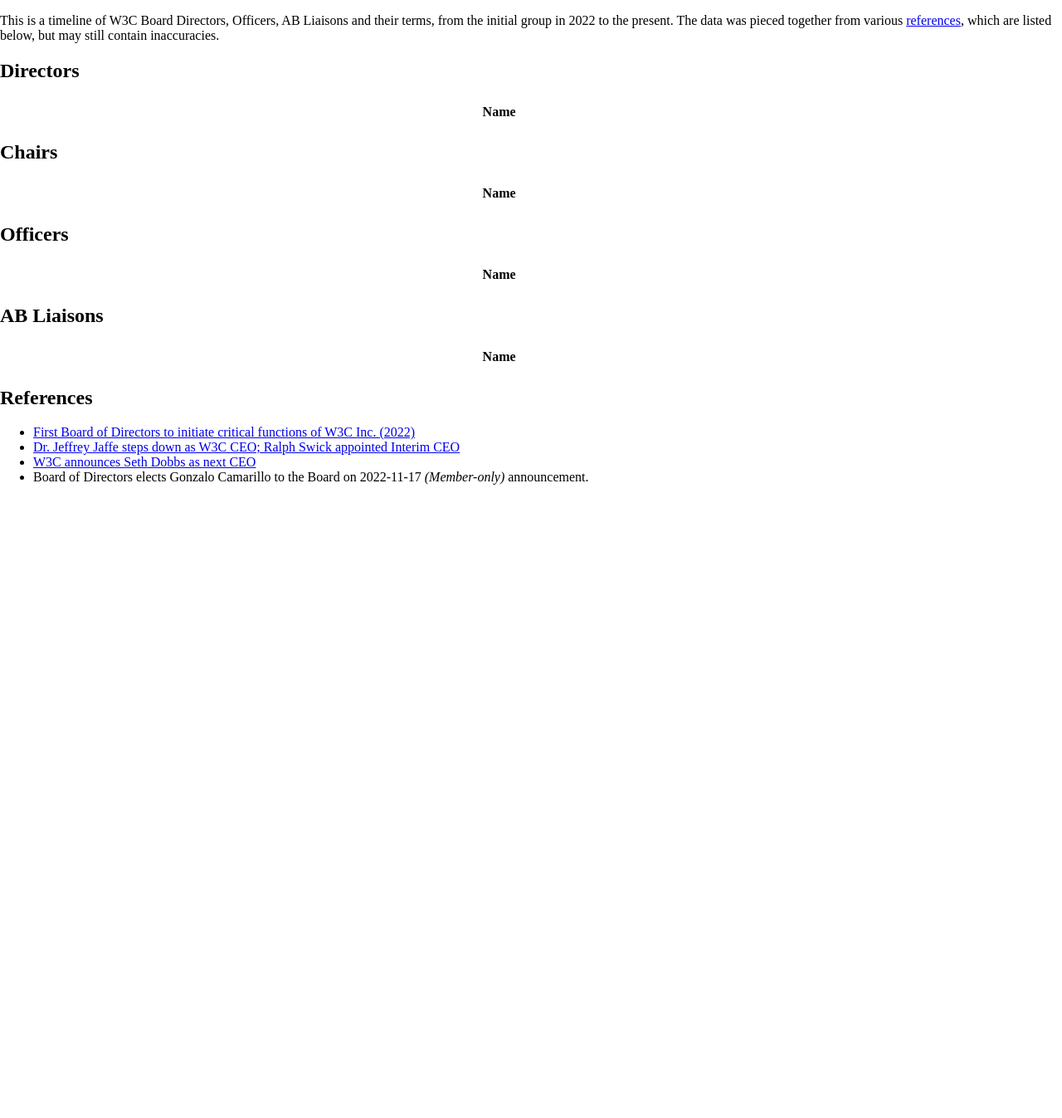
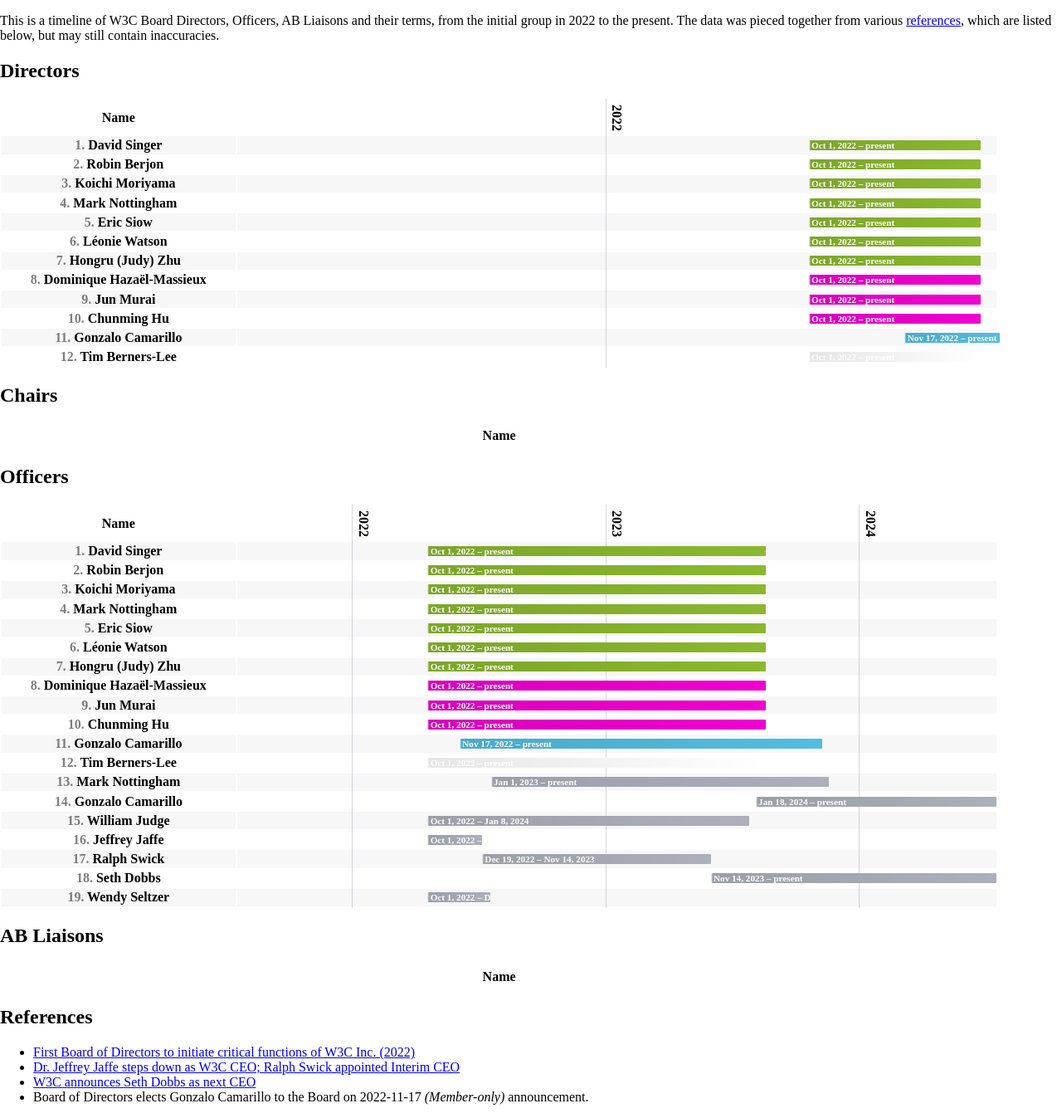
Before and after one commit to ianbjacobs/history-test-202402, a Jekyll site: the page built from history/index.md, in a window 1280 px wide. Shown: the whole page at 83% size. Built offline with Jekyll 4.4.1, drawn with Linux system fonts in a browser that asks for light colours; before the commit the page ends 900 px from its top, so only the background shows below that.

Commit message:
keep trying

```diff
--- a/assets/css/members.css
+++ b/assets/css/members.css
@@ -1,4 +1,4 @@
-.membersList {
+.ml {
 	position: relative;
 	--year-fr: calc(100% / var(--years));
 	--month-fr: calc(var(--year-fr) / 12);
@@ -11,36 +11,36 @@
 }
 
 @media (max-width: 1600px) {
-	.membersList thead th + th {
+	.ml thead th + th {
 		writing-mode: vertical-lr;
 	}
 }
 
-.terms, .officers {
+.terms {
 	position: relative;
 }
 
-.membersList table {
+.ml table {
 	position: relative;
 	table-layout: fixed;
 	border-spacing: 0;
 }
 
-.membersList tbody tr:nth-child(odd) {
+.ml tbody tr:nth-child(odd) {
 	background: hsl(220 10% 97%);
 }
 
-.membersList tbody tr:hover {
+.ml tbody tr:hover {
 	background: hsl(220 10% 93%);
 }
 
-.membersList thead th {
+.ml thead th {
 	--padding: .3em;
 	padding: var(--padding);
 	word-break: break-all;
 }
 
-	.membersList thead th + th::before {
+	.ml thead th + th::before {
 		content: "";
 		position: absolute;
 		margin-left: calc(-1 * var(--padding));
@@ -50,22 +50,22 @@
 		background: hsl(220 10% 50% / .3);
 	}
 
-.membersList th.name {
+.ml th.name {
 	padding: .1em;
 	white-space: nowrap;
 	counter-increment: participant;
 }
 
-	.membersList th.name::before {
+	.ml th.name::before {
 		content: counter(participant) ". ";
 		opacity: .5;
 	}
 
-.membersList th:first-child {
+.ml th:first-child {
 	width: 17em;
 }
 
-.membersList td.terms > div {
+.ml td.terms > div {
 	display: grid;
 	grid-template-columns: repeat(calc(var(--years) + 1), 1fr);
 }
--- a/assets/members.js
+++ b/assets/members.js
@@ -59,5 +59,5 @@ function $$(selector, context = document) {
 	return Array.from(context.querySelectorAll(selector));
 }
 
-formatRows("#" + membersList, 'term');
-formatRows("#" + officersList, 'officer');
+formatRows(membersList, 'term');
+formatRows(officersList, 'officer');
--- a/history/index.md
+++ b/history/index.md
@@ -10,7 +10,7 @@ which are listed below, but may still contain inaccuracies.
 
 ## Directors
 
-<table class="membersList" id="membersList">
+<table class="ml" id="membersList">
 	<thead class="years">
 		<tr>
 			<th>Name</th>
@@ -20,7 +20,7 @@ which are listed below, but may still contain inaccuracies.
 
 ## Chairs
 
-<table class="membersList" id="chairsList">
+<table class="ml" id="chairsList">
 	<thead class="years">
 		<tr>
 			<th>Name</th>
@@ -30,7 +30,7 @@ which are listed below, but may still contain inaccuracies.
 
 ## Officers
 
-<table class="membersList" id="officersList">
+<table class="ml" id="officersList">
 	<thead class="years">
 		<tr>
 			<th>Name</th>
@@ -40,7 +40,7 @@ which are listed below, but may still contain inaccuracies.
 
 ## AB Liaisons
 
-<table class="membersList" id="liaisonsList">
+<table class="ml" id="liaisonsList">
 	<thead class="years">
 		<tr>
 			<th>Name</th>
```
